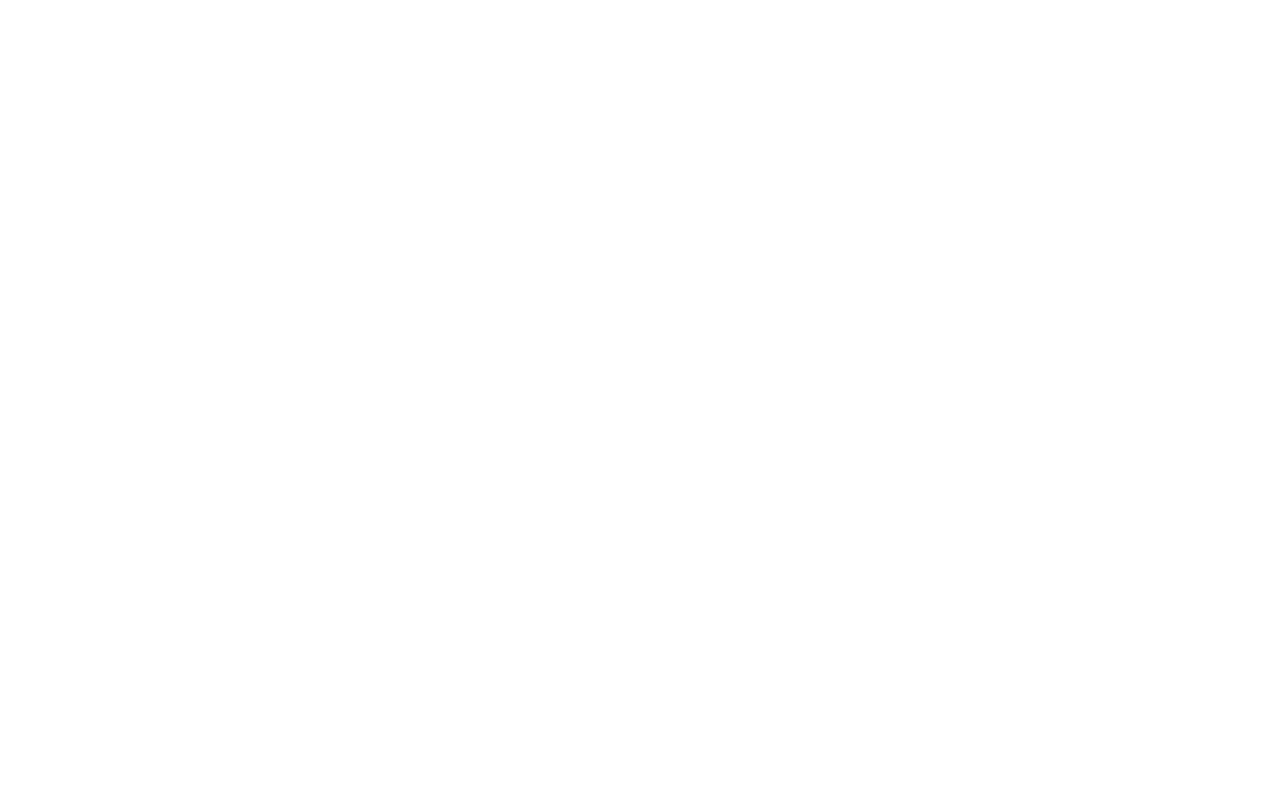
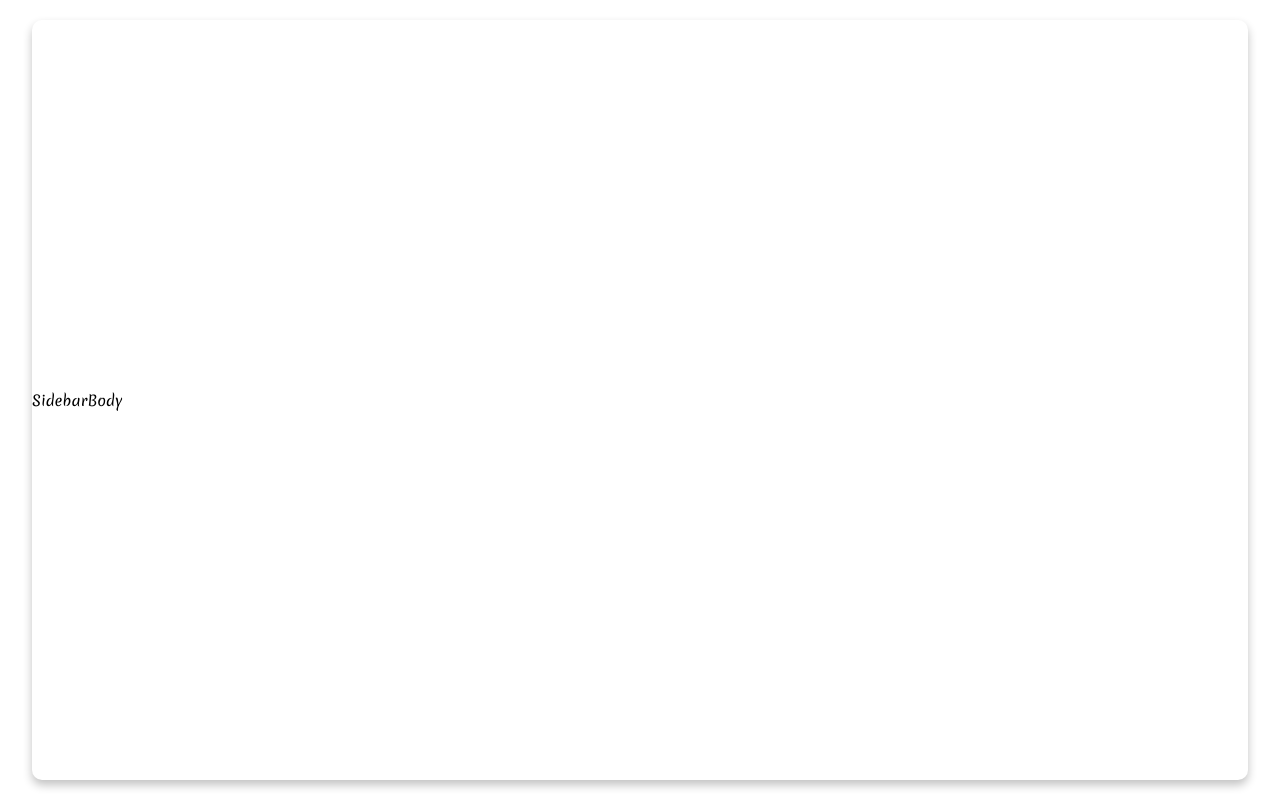
Before and after one commit to pond1111/goodhealththethaiway, a React (Vite) app in the folder client/: page /Dashboard in a window 1280 px wide. Before the commit this address had no page. Built offline with nearby package versions, Linux system fonts and the light colour scheme.

Commit message:
fix dashboard

```diff
--- a/client/src/App.jsx
+++ b/client/src/App.jsx
@@ -1,6 +1,6 @@
 import "./App.scss";
 import Login from "./Components/Login/Login.jsx";
-// import Dashboard from "./Components/Dashboard/Dashboard.jsx";
+import Dashboard from "./Components/Dashboard/Dashboard.jsx";
 // import Register from "./Components/Register/Register";
 
 import {  Routes, Route } from "react-router-dom";
@@ -10,7 +10,7 @@
     <div>
         <Routes>
           <Route path="/" element={<Login />} />
-          {/* <Route path="/Dashboard" element={<Dashboard />} /> */}
+          <Route path="/Dashboard" element={<Dashboard />} />
         </Routes>
     </div>
   );
--- a/client/src/Components/Dashboard/Components/Body Section/Body.jsx
+++ b/client/src/Components/Dashboard/Components/Body Section/Body.jsx
@@ -0,0 +1,9 @@
+import React from 'react'
+
+function Body() {
+  return (
+    <div>Body</div>
+  )
+}
+
+export default Body
--- a/client/src/Components/Dashboard/Components/SideBar Section/Sidebar.jsx
+++ b/client/src/Components/Dashboard/Components/SideBar Section/Sidebar.jsx
@@ -0,0 +1,9 @@
+import React from 'react'
+
+function Sidebar() {
+  return (
+    <div>Sidebar</div>
+  )
+}
+
+export default Sidebar
--- a/client/src/Components/Dashboard/Dashboard.jsx
+++ b/client/src/Components/Dashboard/Dashboard.jsx
@@ -1,5 +1,4 @@
-import React from "react";
-import Sidebar from '../Dashboard/Components/SideBar Section/Sidebar';
+import Sidebar from './Components/SideBar Section/Sidebar';
 import Body from '../Dashboard/Components/Body Section/Body';
 
 
```
